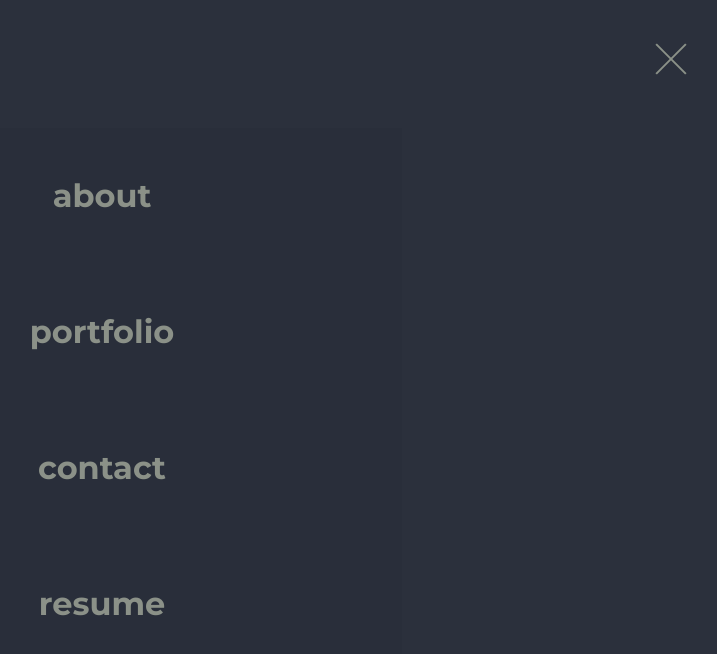
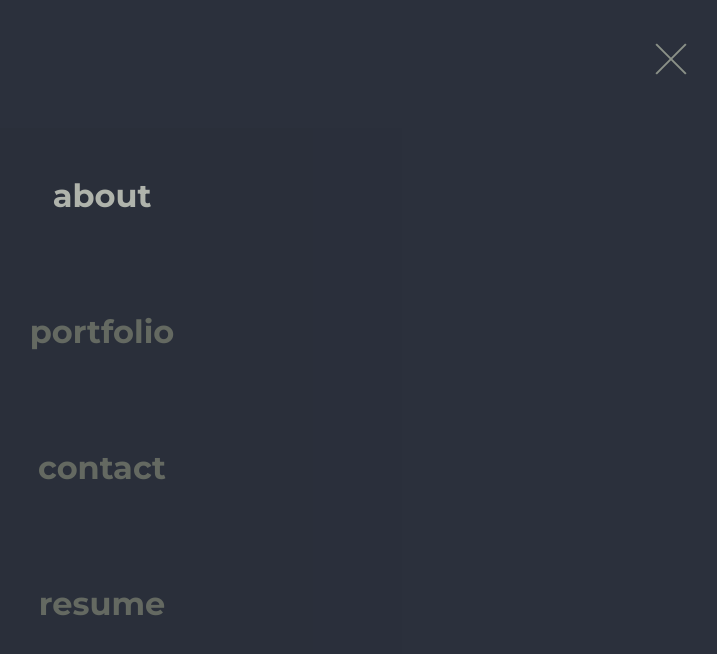
Before and after one commit to mikaeileghbal/react-portfolio, a React (Create React App) app: page / in a window 1280 px wide. Both pictures are taken after a click on the element 1209 px from the left and 59 px from the top of the page. Shown: the top 654 px of the page, without its empty margins (538-1255 px from the left). Built offline with nearby package versions, Linux system fonts and the light colour scheme.

Commit message:
Fix menu links hover and active colors

```diff
--- a/src/components/Menu.js
+++ b/src/components/Menu.js
@@ -82,6 +82,19 @@ const CustomNav = styled.nav`
   &.menu-show {
     transform: translate3d(0, 0, 0);
   }
+  &.menu-show a {
+    transform: translate3d(0, 0, 0);
+  }
+
+  a:nth-child(1) {
+    transition-delay: 0.36s;
+  }
+  a:nth-child(2) {
+    transition-delay: 0.24s;
+  }
+  a:nth-child(3) {
+    transition-delay: 0.12s;
+  }
 `;
 
 const CustomLinkMenu = styled(CustomLink)`
@@ -89,7 +102,14 @@ const CustomLinkMenu = styled(CustomLink)`
   margin: 0 auto;
   height: calc(100% / 4);
   font-size: 2em;
-  background-color: rgba(0, 0, 0, 0.04);
+  background-color: rgba(0, 0, 0, 0.02);
+  transform: translate3d(0, -110px, 0);
+  transition: transform 0.55s cubic-bezier(0, 0.35, 0, 1),
+    color 0.15s ease-out 0.1s;
+
+  span {
+    color: ${(props) => (props.active ? "#afb3ab" : "#646961")};
+  }
 
   &::before {
     background-color: ${colors.blueDark};
@@ -109,7 +129,7 @@ export default function Menu() {
   return (
     <StyledMenu id="page-header" class="top-menu">
       <CustomNav id="menu-nav" className={`${showMenu ? "menu-show" : ""}`}>
-        <CustomLinkMenu href="#">
+        <CustomLinkMenu href="#" active={true}>
           <span>about</span>
         </CustomLinkMenu>
         <CustomLinkMenu class="top-menu-link" href="#">
--- a/src/pages/about.js
+++ b/src/pages/about.js
@@ -32,24 +32,40 @@ const CustomLinkAbout = styled(CustomLink)`
   font-size: 14px;
 `;
 
-const BlinkAnimation = keyframes`
+const blinkAnimation = keyframes`
   0%{opacity:0}
   50%{opacity:1}
   100%{opacity:0}
 
 `;
 
+const fadeAnimation = keyframes`
+  from{opacity:0}
+  to{opacity:1}
+`;
+
 const Blink = styled.span`
   //display: inline-block;
+  position: absolute;
+  transform: translateY(-4px);
+  left: calc(50% + 202px);
+  opacity: 0;
+  animation-name: ${fadeAnimation};
+  animation-delay: 7.5s;
+  animation-fill-mode: forwards;
+
+  span {
+    display: inline-block;
+    height: 2px;
     width: 8px;
-  height: 2px;
     background-color: ${theme.colors.grayDark};
-  animation-name: ${BlinkAnimation};
+    animation-name: ${blinkAnimation};
     animation-duration: 0.5s;
     animation-iteration-count: infinite;
     animation-fill-mode: forwards;
     animation-direction: normal;
     animation-timing-function: ease;
+  }
 `;
 
 const parafs = [
@@ -93,10 +109,12 @@ export default function About() {
             initialIndex={paraf.index}
           />
         ))}
-        <Blink></Blink>
-        <CustomLinkAbout href="#">
+        <Blink>
+          <span></span>
+        </Blink>
+        {/* <CustomLinkAbout href="#">
           <span>mikaeileghbal@yaho.com</span>
-        </CustomLinkAbout>
+        </CustomLinkAbout> */}
       </HeroInfo>
       <HeroButton>
         <StyledButton
--- a/src/styles/constants.scss
+++ b/src/styles/constants.scss
@@ -140,4 +140,7 @@ p {
 
   color: rgb(139, 145, 136);
   color: #a7ada3;
+
+  color: #646961;
+  color: #c5c7c3;
 }
--- a/src/styles/global.js
+++ b/src/styles/global.js
@@ -140,7 +140,7 @@ export const CustomLink = styled.a`
   }
 
   &:hover span {
-    color: #a7ada3;
+    color: #afb3ab;
   }
 
   &::before {
```
Lines whose indentation alone changed are shown as unchanged.
